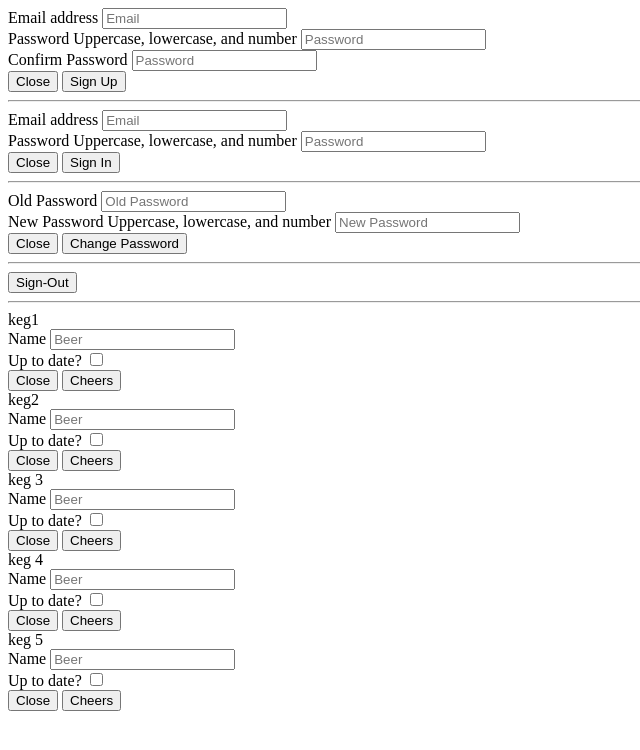
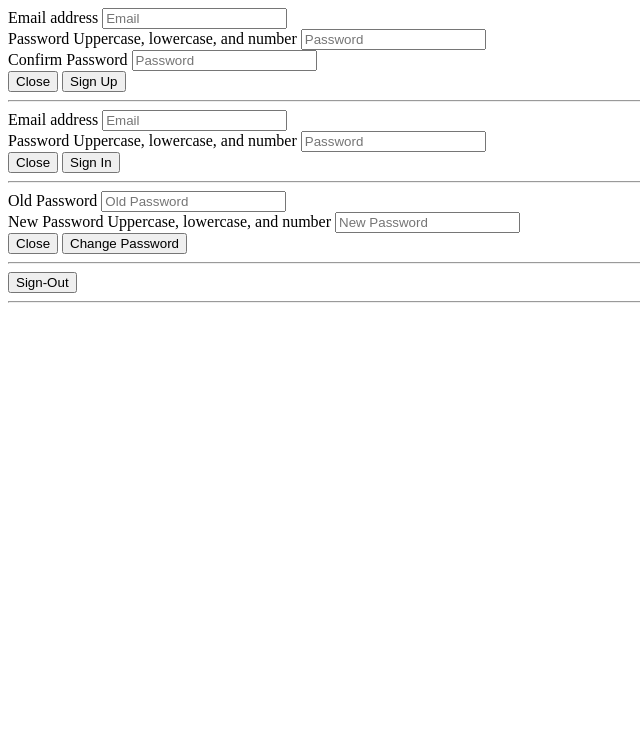
Before and after one commit to Team-KegR/KegR-Client, a web app: file index.html in a window 1280 px wide. Shown: the top 750 px of the page, without its empty margins (0-640 px from the left). Run offline with its HTML, style and script files only (its server is not run), Linux system fonts and the light colour scheme; some libraries are stand-ins or nearby versions.

Commit message:
Add modal body to handlebars template
Remove unnecessary markup from panels
Remove keg edit forms from index.html

```diff
--- a/index.html
+++ b/index.html
@@ -76,89 +76,6 @@
   </div>
 
 
-  <!-- edit keg form 1-->
-  keg1
-  <form id="edit-keg-1">
-    <div class="form-group">
-      <label for="beerName">Name</label>
-      <input type="text" class="form-control" name="keg[name]" placeholder="Beer">
-    </div>
-    <div class="form-group">
-      <label for="validation">Up to date?</label>
-      <input type="checkbox" class="form-control" name="keg[validation]">
-    </div>
-
-    <button type="button" class="btn btn-default" data-dismiss="modal">Close</button>
-    <button type="submit" class="btn btn-primary">Cheers</button>
-  </form>
-
-  <!-- edit keg form 2-->
-  keg2
-  <form id="edit-keg-2">
-    <div class="form-group">
-      <label for="beerName">Name</label>
-      <input type="text" class="form-control" name="keg[name]" placeholder="Beer">
-    </div>
-    <div class="form-group">
-      <label for="validation">Up to date?</label>
-      <input type="checkbox" class="form-control" name="keg[validation]">
-    </div>
-
-
-    <button type="button" class="btn btn-default" data-dismiss="modal">Close</button>
-    <button type="submit" class="btn btn-primary">Cheers</button>
-  </form>
-
-  <!-- edit keg form 3-->
-  keg 3
-  <form id="edit-keg-3">
-    <div class="form-group">
-      <label for="beerName">Name</label>
-      <input type="text" class="form-control" name="keg[name]" placeholder="Beer">
-    </div>
-    <div class="form-group">
-      <label for="validation">Up to date?</label>
-      <input type="checkbox" class="form-control" name="keg[validation]">
-    </div>
-
-
-    <button type="button" class="btn btn-default" data-dismiss="modal">Close</button>
-    <button type="submit" class="btn btn-primary">Cheers</button>
-  </form>
-
-  <!-- edit keg form 4-->
-  keg 4
-  <form id="edit-keg-4">
-    <div class="form-group">
-      <label for="beerName">Name</label>
-      <input type="text" class="form-control" name="keg[name]" placeholder="Beer">
-    </div>
-    <div class="form-group">
-      <label for="validation">Up to date?</label>
-      <input type="checkbox" class="form-control" name="keg[validation]">
-    </div>
-
-
-    <button type="button" class="btn btn-default" data-dismiss="modal">Close</button>
-    <button type="submit" class="btn btn-primary">Cheers</button>
-  </form>
-
-  <!-- edit keg form 5-->
-  keg 5
-  <form id="edit-keg-5">
-    <div class="form-group">
-      <label for="beerName">Name</label>
-      <input type="text" class="form-control" name="keg[name]" placeholder="Beer">
-    </div>
-    <div class="form-group">
-      <label for="validation">Up to date?</label>
-      <input type="checkbox" class="form-control" name="keg[validation]">
-    </div>
-
-
-    <button type="button" class="btn btn-default" data-dismiss="modal">Close</button>
-    <button type="submit" class="btn btn-primary">Cheers</button>
-  </form>
 
 
 </body>
```
Also changed, not shown: assets/scripts/templates/current-keg.handlebars (+27 -9 lines).
